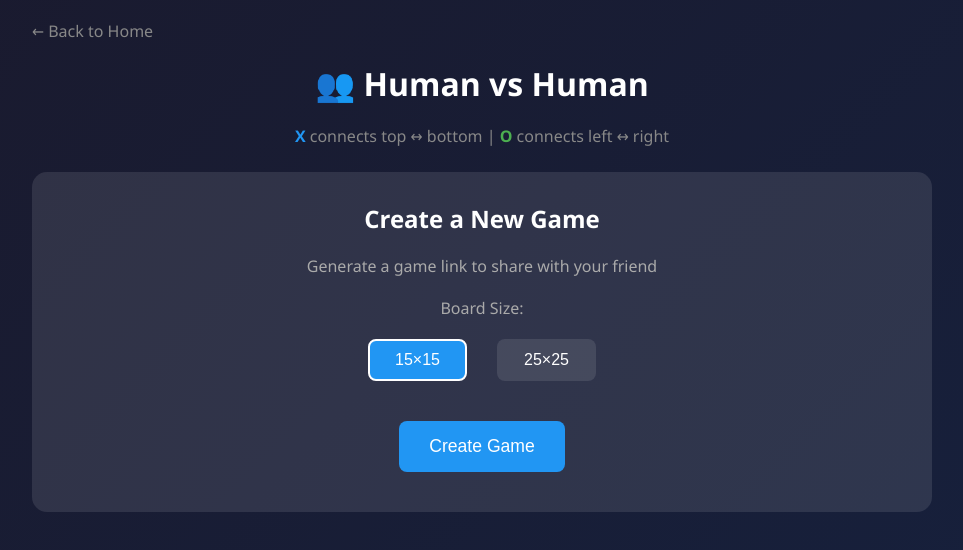
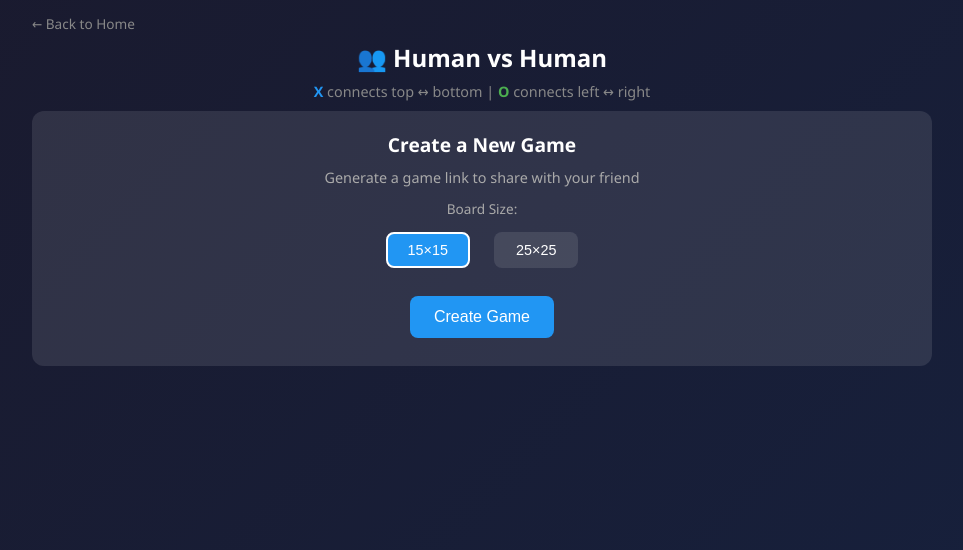
Before and after one commit to Utekhin/line_game, a website: page human-vs-human.html in a window 1280 px wide. Shown: the whole page, without its empty margins (158-1121 px from the left). Drawn offline with Linux system fonts and the light colour scheme.

Commit message:
Make Create Game button visible without scrolling
- Reduce title size (1.5rem)
- Compact setup panel padding and margins
- Smaller button padding
- Reduce body padding
- Smaller font sizes for secondary text

Co-Authored-By: Claude Opus 4.5 <noreply@anthropic.com>

```diff
--- a/human-vs-human.html
+++ b/human-vs-human.html
@@ -18,7 +18,7 @@
             background: linear-gradient(135deg, #1a1a2e 0%, #16213e 100%);
             min-height: 100vh;
             color: #fff;
-            padding: 20px;
+            padding: 12px 15px;
         }
         .container {
             max-width: 900px;
@@ -26,35 +26,37 @@
         }
         h1 {
             text-align: center;
-            margin-bottom: 20px;
+            margin-bottom: 8px;
+            font-size: 1.5rem;
         }
         .back-link {
             display: inline-block;
             color: #888;
             text-decoration: none;
-            margin-bottom: 20px;
+            margin-bottom: 8px;
+            font-size: 0.85rem;
         }
         .back-link:hover { color: #fff; }
 
         /* Setup Panel */
         .setup-panel {
             background: rgba(255,255,255,0.1);
-            border-radius: 15px;
-            padding: 30px;
+            border-radius: 12px;
+            padding: 20px;
             text-align: center;
-            margin-bottom: 20px;
+            margin-bottom: 15px;
         }
-        .setup-panel h2 { margin-bottom: 20px; }
-        .setup-panel p { color: #aaa; margin-bottom: 15px; }
+        .setup-panel h2 { margin-bottom: 10px; font-size: 1.2rem; }
+        .setup-panel p { color: #aaa; margin-bottom: 10px; font-size: 0.9rem; }
         .btn {
             background: var(--x-color);
             color: white;
             border: none;
-            padding: 15px 30px;
-            font-size: 1.1rem;
+            padding: 12px 24px;
+            font-size: 1rem;
             border-radius: 8px;
             cursor: pointer;
-            margin: 10px;
+            margin: 8px;
         }
         .btn:hover { background: #1976D2; }
         .btn:disabled { background: #666; cursor: not-allowed; }
@@ -180,7 +182,8 @@
         .game-rules {
             text-align: center;
             color: #888;
-            margin-bottom: 25px;
+            margin-bottom: 10px;
+            font-size: 0.9rem;
         }
         .x-text { color: var(--x-color); font-weight: bold; }
         .o-text { color: var(--o-color); font-weight: bold; }
@@ -255,21 +258,22 @@
 
         /* Board size selector */
         .board-size-selector {
-            margin: 20px 0;
+            margin: 12px 0;
         }
         .board-size-selector label {
             display: block;
-            margin-bottom: 10px;
+            margin-bottom: 6px;
             color: #aaa;
+            font-size: 0.85rem;
         }
         .size-buttons {
             display: flex;
             justify-content: center;
-            gap: 10px;
+            gap: 8px;
         }
         .size-btn {
-            padding: 10px 25px;
-            font-size: 1rem;
+            padding: 8px 20px;
+            font-size: 0.9rem;
             background: rgba(255,255,255,0.1);
             border: 2px solid transparent;
         }
```
